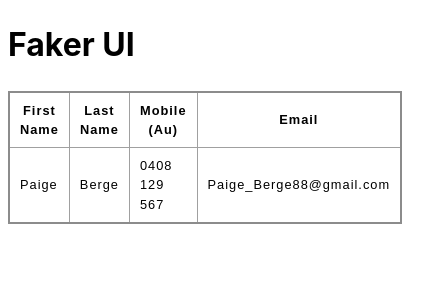
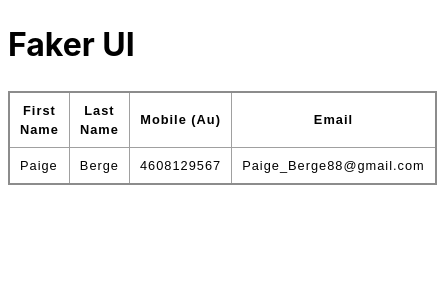
Before and after one commit to MahendraTennakoon/faker-ui, a React (Vite) app: page / in a window 390 px wide. Shown: the top 300 px of the page, 437 px wide, since content can reach past the window. Built offline with nearby package versions, Linux system fonts and the light colour scheme.

Commit message:
generate phone number

```diff
--- a/src/factory.ts
+++ b/src/factory.ts
@@ -9,6 +9,6 @@ export const createRandomPerson = (): Person => {
     firstName,
     lastName,
     email: faker.internet.email({ firstName, lastName }),
-    phoneMobile: faker.phone.number(),
+    phoneMobile: `4${faker.string.numeric({ length: 9 })}`,
   };
 };
```
